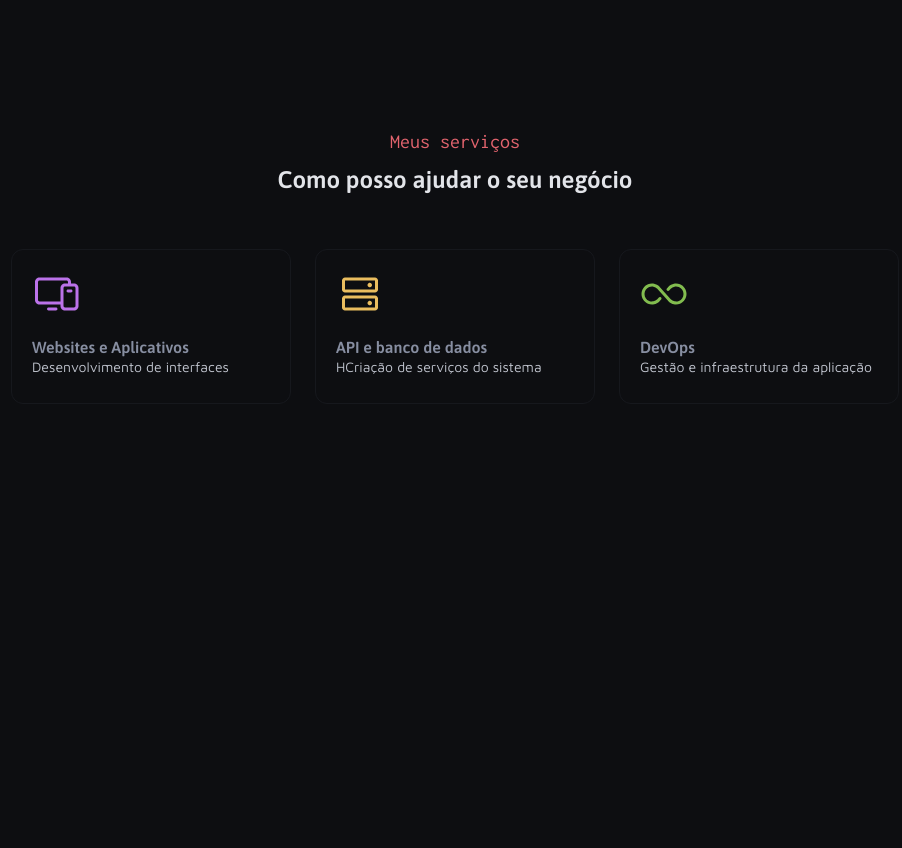
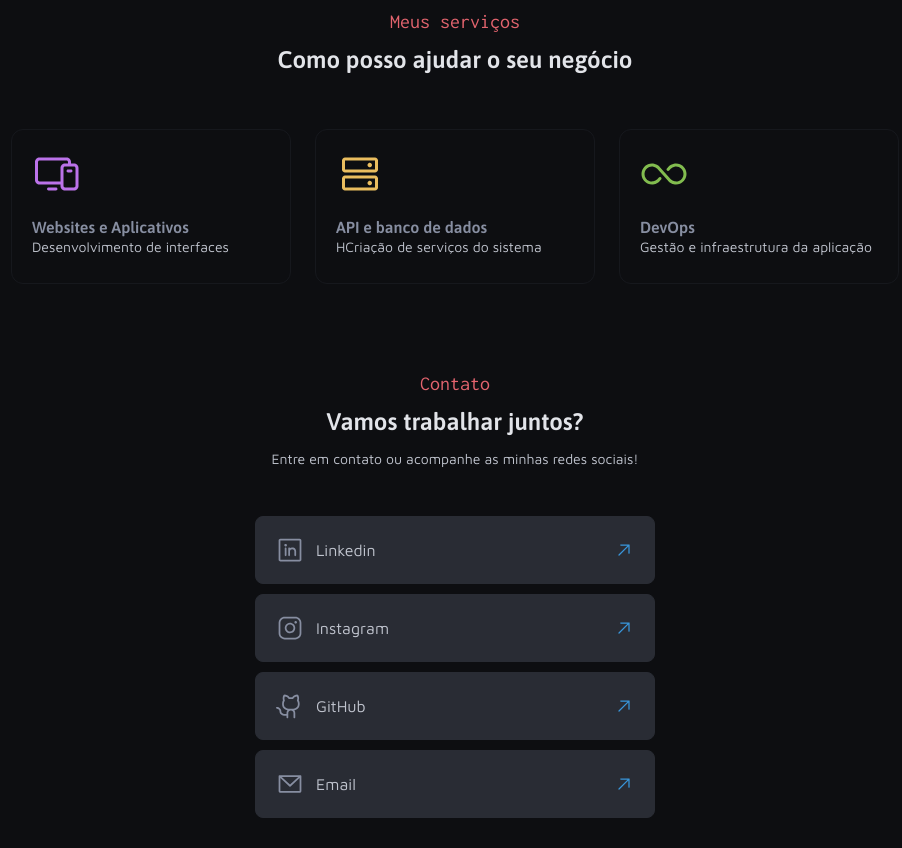
Before and after one commit to dedsfe/Portf-lio-Rocketseat, a plain HTML site: page index.html in a window 1280 px wide. Shown: the part 1620-2468 px from the top of the page, without its empty margins (185-1087 px from the left). Before the commit the page ends 2142 px from the top, so only its background shows below. Drawn offline with Linux system fonts and the light colour scheme.

Commit message:
Finalização do projeto

```diff
--- a/index.html
+++ b/index.html
@@ -136,5 +136,47 @@
 
 
   </section>
+  <section id="contato">
+    <div class="conteudo-sessao-2 gap-12">
+      <h2>Contato</h2>
+      <h4>Vamos trabalhar juntos?</h4>
+      <p>Entre em contato ou acompanhe as minhas redes sociais!</p>
+    </div>
+    <div class="contato-hug gap-24">
+      <div class="card-contato">
+        <div class="logo-texto">
+          <img src="./assets/icons/LinkedinLogo.svg" alt="">
+          <h5>Linkedin</h5>
+        </div>
+        <img src="./assets/icons/ArrowUpRight.svg" alt="">
+      </div>
+
+      <div class="card-contato">
+        <div class="logo-texto">
+          <img src="./assets/icons/InstagramLogo.svg" alt="">
+          <h5>Instagram</h5>
+        </div>
+        <img src="./assets/icons/ArrowUpRight.svg" alt="">
+      </div>
+
+      <div class="card-contato">
+        <div class="logo-texto">
+          <img src="./assets/icons/GithubLogo.svg" alt="">
+          <h5>GitHub</h5>
+        </div>
+        <img src="./assets/icons/ArrowUpRight.svg" alt="">
+      </div>
+
+      <div class="card-contato">
+        <div class="logo-texto">
+          <img src="./assets/icons/EnvelopeSimple.svg" alt="">
+          <h5>Email</h5>
+        </div>
+        <img src="./assets/icons/ArrowUpRight.svg" alt="">
+      </div>
+
+
+    </div>
+  </section>
 </body>
 </html>
--- /dev/null
+++ b/styles/contatos.css
@@ -0,0 +1,55 @@
+#contato{
+  display: flex;
+  flex-direction: column;
+  gap: 48px;
+
+
+  .card-contato{
+    display: flex;
+    flex-direction: row;
+    align-items: center;
+    justify-content: space-between;
+
+    gap: 16px;
+    padding: 20px;
+
+    border-radius: 8px;
+    background-color: var(--gray-300);
+
+    border: 1px solid var(--gray-300);
+
+    width: 400px;
+    height: 68px;
+
+    :nth-child(1){
+      height: 28px;
+      width: 28px;
+    }
+  }
+  .card-contato:hover{
+    border: 1px solid var(--blue-color);
+    cursor: pointer;
+    transition: 0.3s;
+
+
+
+  }
+
+}
+
+.contato-hug{
+  display: flex;
+  flex-direction: column;
+  align-items: center;
+
+
+  gap: 10px;
+}
+
+.logo-texto{
+  display: flex;
+  flex-direction: row;
+  align-items: center;
+  gap: 12px;
+
+}
--- a/styles/global.css
+++ b/styles/global.css
@@ -68,6 +68,10 @@ h4{
   font: var(--title-md-asap);
   color: var(--gray-600);
 }
+h5{
+  font: var(--text-md-mavenpro);
+  color: var(--gray-500);
+}
 p{
   font: var(--text-sm-mavenpro);
   color: var(--gray-500);
--- a/styles/index.css
+++ b/styles/index.css
@@ -3,3 +3,4 @@
 @import url(tags.css);
 @import url(meutrabalho.css);
 @import url(meusservicos.css);
+@import url(contatos.css);
--- a/styles/meusservicos.css
+++ b/styles/meusservicos.css
@@ -2,7 +2,7 @@
  display: flex;
  flex-direction: column;
  gap: 54px;
- margin: 120px 0px 88px 0px;
+ margin: 0px 0px 88px 0px;
 
     .cards02-hug{
       display: flex;
```
Also changed, not shown: assets/icons/ArrowUpRight.svg (added), assets/icons/EnvelopeSimple.svg (added), assets/icons/GithubLogo.svg (added), assets/icons/InstagramLogo.svg (added), assets/icons/LinkedinLogo.svg (added).
